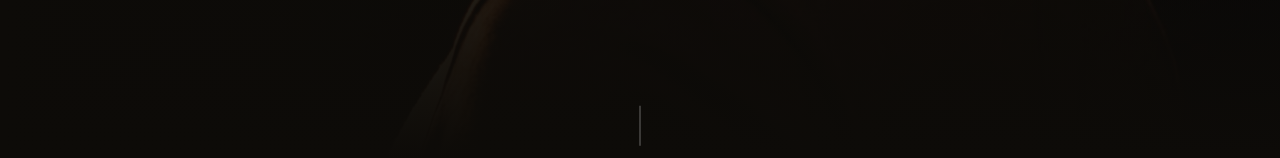
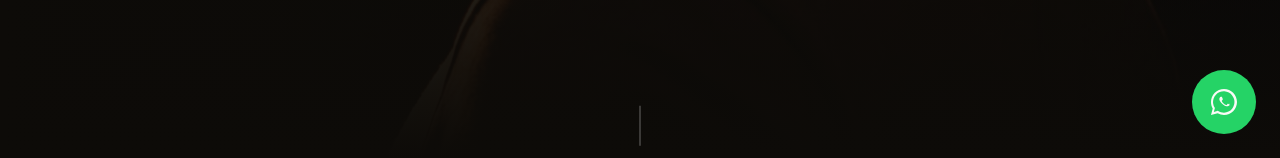
Before and after one commit to andrelanca00/drive, a React (Vite) app: page / in a window 1280 px wide. Shown: the part 642-800 px from the top of the page. Built offline with nearby package versions, Linux system fonts and the light colour scheme.

Commit message:
btn whats

```diff
--- a/src/App.jsx
+++ b/src/App.jsx
@@ -12,10 +12,12 @@ import CincoPilares from './components/CincoPilares'
 import ComoAcontece from './components/ComoAcontece'
 import Modalidades from './components/Modalidades'
 import Depoimentos from './components/Depoimentos'
+import FaleComIsa from './components/FaleComIsa'
 import Aplicacao from './components/Aplicacao'
 import RetentionModal from './components/RetentionModal'
 import CtaInline from './components/CtaInline'
 import PoliticaPrivacidadeModal from './components/PoliticaPrivacidadeModal'
+import WhatsAppFloat from './components/WhatsAppFloat'
 import { trackLead, trackRegistration } from './lib/pixel'
 
 const TYPEFORM_ID = 'bvBLEskP'
@@ -231,6 +233,7 @@ function App() {
       <CincoPilares />
       <ComoAcontece />
       <Modalidades />
+      <FaleComIsa />
       <Depoimentos />
 
       <Aplicacao
@@ -248,6 +251,8 @@ function App() {
         open={showPrivacy}
         onClose={() => setShowPrivacy(false)}
       />
+
+      <WhatsAppFloat />
     </main>
   )
 }
--- /dev/null
+++ b/src/components/FaleComIsa.jsx
@@ -0,0 +1,114 @@
+import { useEffect, useRef } from 'react'
+import { motion, useAnimation } from 'framer-motion'
+import { trackCustom } from '../lib/pixel'
+
+const WHATSAPP_URL =
+  'https://wa.me/5544991844853?text=Ol%C3%A1%20Isa%2C%20vim%20da%20p%C3%A1gina%20da%20Drive.%20Tenho%20uma%20d%C3%BAvida.'
+
+export default function FaleComIsa() {
+  const sectionRef = useRef(null)
+  const controls = useAnimation()
+
+  useEffect(() => {
+    if (!sectionRef.current) return
+    const observer = new IntersectionObserver(
+      entries => {
+        entries.forEach(entry => {
+          if (entry.isIntersecting) {
+            controls.start('visible')
+            observer.disconnect()
+          }
+        })
+      },
+      { threshold: 0.2 }
+    )
+    observer.observe(sectionRef.current)
+    return () => observer.disconnect()
+  }, [controls])
+
+  const topLineV = {
+    hidden: { width: 0 },
+    visible: { width: '4rem', transition: { duration: 0.8, ease: 'easeOut' } },
+  }
+
+  const labelV = {
+    hidden: { opacity: 0, y: 8 },
+    visible: { opacity: 1, y: 0, transition: { duration: 0.6, delay: 0.2, ease: 'easeOut' } },
+  }
+
+  const mainV = {
+    hidden: { opacity: 0, y: 14 },
+    visible: { opacity: 1, y: 0, transition: { duration: 1, delay: 0.4, ease: 'easeOut' } },
+  }
+
+  const buttonV = {
+    hidden: { opacity: 0, scale: 0.95 },
+    visible: { opacity: 1, scale: 1, transition: { duration: 0.8, delay: 0.8, ease: 'easeOut' } },
+  }
+
+  const closingLineV = {
+    hidden: { width: 0 },
+    visible: { width: '4rem', transition: { duration: 0.8, delay: 1.4, ease: 'easeOut' } },
+  }
+
+  const handleClick = () => {
+    trackCustom('WhatsAppClick', { source: 'fale-com-isa-section' })
+  }
+
+  return (
+    <section
+      ref={sectionRef}
+      className="relative w-full overflow-hidden bg-branco py-[6rem] text-preto md:py-[10rem]"
+    >
+      <div className="relative z-10 mx-auto flex max-w-[50rem] flex-col items-center px-[2rem] text-center md:px-0">
+        <motion.div
+          initial="hidden"
+          animate={controls}
+          variants={topLineV}
+          className="h-px bg-marsala"
+        />
+
+        <motion.p
+          initial="hidden"
+          animate={controls}
+          variants={labelV}
+          className="mt-[2rem] font-sans text-[0.75rem] uppercase tracking-[0.35em] text-marsala"
+        >
+          DÚVIDAS
+        </motion.p>
+
+        <motion.h2
+          initial="hidden"
+          animate={controls}
+          variants={mainV}
+          className="mt-[3rem] max-w-[40rem] font-serif text-[1.7rem] leading-[1.3] text-preto md:text-[2.2rem]"
+        >
+          A Isa atende cada candidato individualmente. Pode chamar ela direto.
+        </motion.h2>
+
+        <motion.a
+          initial="hidden"
+          animate={controls}
+          variants={buttonV}
+          href={WHATSAPP_URL}
+          target="_blank"
+          rel="noopener noreferrer"
+          onClick={handleClick}
+          whileHover={{ scale: 1.03 }}
+          whileTap={{ scale: 0.98 }}
+          style={{ backgroundColor: '#A53148', color: '#FAFAF7' }}
+          className="mt-[4rem] inline-block cursor-pointer px-[3rem] py-[1.25rem] font-sans text-[0.9rem] font-medium uppercase tracking-[0.2em] no-underline shadow-[0_14px_40px_rgba(165,49,72,0.5)] transition-transform duration-300 ease-out"
+        >
+          FALAR COM A ISA NO WHATSAPP
+        </motion.a>
+
+        <motion.div
+          initial="hidden"
+          animate={controls}
+          variants={closingLineV}
+          className="mt-[4rem] h-px bg-marsala"
+        />
+      </div>
+    </section>
+  )
+}
--- /dev/null
+++ b/src/components/WhatsAppFloat.jsx
@@ -0,0 +1,57 @@
+import { motion } from 'framer-motion'
+import { trackCustom } from '../lib/pixel'
+
+const WHATSAPP_URL =
+  'https://wa.me/5544991844853?text=Ol%C3%A1%2C%20tenho%20interesse%20em%20saber%20mais%20sobre%20a%20mentoria%20Drive.'
+
+export default function WhatsAppFloat() {
+  const handleClick = () => {
+    trackCustom('WhatsAppClick', { source: 'floating-icon' })
+  }
+
+  return (
+    <motion.a
+      href={WHATSAPP_URL}
+      target="_blank"
+      rel="noopener noreferrer"
+      onClick={handleClick}
+      aria-label="Falar no WhatsApp"
+      initial={{ opacity: 0, scale: 0.8, y: 12 }}
+      animate={{
+        opacity: 1,
+        scale: 1,
+        y: 0,
+        boxShadow: [
+          '0 0 0 0 rgba(37,211,102,0.45)',
+          '0 0 0 14px rgba(37,211,102,0)',
+          '0 0 0 0 rgba(37,211,102,0)',
+        ],
+      }}
+      transition={{
+        opacity: { duration: 0.6, delay: 2 },
+        scale: { duration: 0.6, delay: 2 },
+        y: { duration: 0.6, delay: 2 },
+        boxShadow: { duration: 2.4, repeat: Infinity, ease: 'easeOut', delay: 3 },
+      }}
+      whileHover={{ scale: 1.08 }}
+      whileTap={{ scale: 0.95 }}
+      style={{ backgroundColor: '#25D366' }}
+      className="fixed bottom-5 right-4 z-50 flex h-[3.5rem] w-[3.5rem] items-center justify-center rounded-full shadow-[0_10px_30px_rgba(37,211,102,0.4)] sm:bottom-6 sm:right-6 sm:h-[4rem] sm:w-[4rem]"
+    >
+      <svg
+        width="28"
+        height="28"
+        viewBox="0 0 32 32"
+        fill="none"
+        xmlns="http://www.w3.org/2000/svg"
+        aria-hidden="true"
+        className="sm:h-[32px] sm:w-[32px]"
+      >
+        <path
+          d="M16 3C8.82 3 3 8.82 3 16c0 2.29.6 4.54 1.74 6.52L3 29l6.66-1.74A12.94 12.94 0 0 0 16 29c7.18 0 13-5.82 13-13S23.18 3 16 3Zm0 23.7c-2.04 0-4.04-.55-5.79-1.59l-.42-.25-3.95 1.03 1.05-3.85-.27-.42A10.7 10.7 0 1 1 16 26.7Zm5.86-8a18.7 18.7 0 0 1-1.74-.86c-.23-.08-.4-.13-.57.13-.17.26-.66.86-.81 1.03-.15.17-.3.19-.55.06a8.74 8.74 0 0 1-2.57-1.59 9.66 9.66 0 0 1-1.78-2.22c-.19-.32-.02-.5.14-.66.14-.14.32-.36.48-.55.16-.18.21-.31.32-.52.11-.21.05-.39-.03-.55-.08-.17-.57-1.37-.78-1.88-.21-.5-.42-.43-.57-.43h-.49a.94.94 0 0 0-.68.32 2.84 2.84 0 0 0-.9 2.13c0 1.26.92 2.47 1.05 2.64.13.17 1.81 2.77 4.4 3.88a14.96 14.96 0 0 0 1.46.54c.61.2 1.17.17 1.61.1.49-.07 1.5-.61 1.71-1.2.21-.6.21-1.1.15-1.2-.05-.1-.21-.17-.45-.29Z"
+          fill="#FAFAF7"
+        />
+      </svg>
+    </motion.a>
+  )
+}
```
